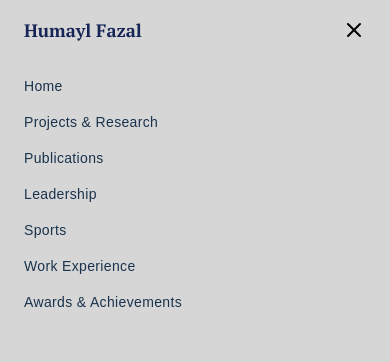
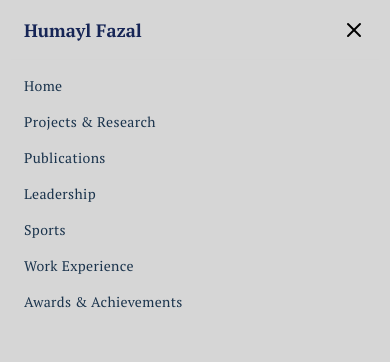
Before and after one commit to theuni2/humayl_portfolio, a Next.js app: page /sports in a window 390 px wide. Both pictures are taken after a click on the button 354 px from the left and 30 px from the top of the page. Shown: the top 362 px of the page. Built offline with nearby package versions, Linux system fonts and the light colour scheme.

Commit message:
text font

```diff
--- a/src/app/component/nav2.js
+++ b/src/app/component/nav2.js
@@ -58,7 +58,7 @@ export default function Navbar() {
               <Link
                 key={index}
                 href={item.href}
-                className="text-sm font-medium tracking-wide text-[#1a334c] hover:text-gray-600 transition-colors"
+                className={`text-sm font-medium tracking-wide text-[#1a334c] hover:text-gray-600 transition-colors ${ptSerif.className} `}
                 onClick={() => setIsOpen(false)}
               >
                 {item.label}
```
